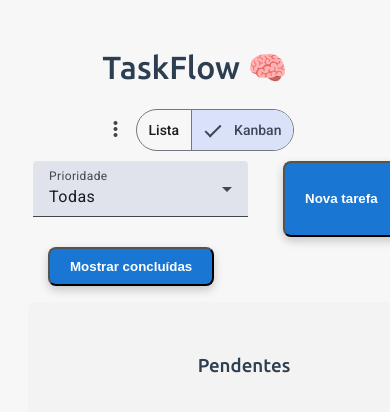
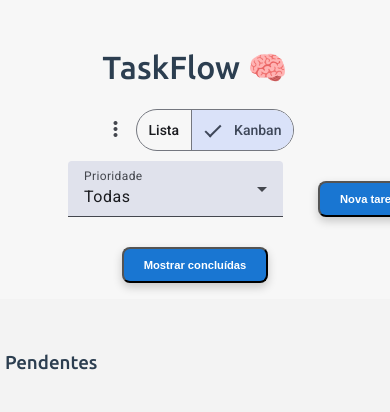
Before and after one commit to mageskylms/taskFlow, an Angular app: page / in a window 390 px wide. Both pictures are taken after a click on the radio button "Kanban". Shown: the top 412 px of the page. Built offline with nearby package versions, Linux system fonts and the light colour scheme.

Commit message:
Refactor task kanban layout for improved structure and responsiveness

```diff
--- a/src/app/components/task-kanban/task-kanban.component.css
+++ b/src/app/components/task-kanban/task-kanban.component.css
@@ -2,22 +2,26 @@
     display: flex;
     flex-direction: row;
     flex-wrap: wrap;
-    align-content: center;
-    margin: 10px 0;
+    justify-content: center;
+    align-items: center;
+    margin: 10px auto;
     gap: 30px;
     min-width: 430px;
 }
 
 mat-form-field {
-    width: 50%;
+    width: 10%;
     margin: 0 5px;
 }
 
 button {
     background-color: #1976d2;
     color: #fff;
+    font-size: 0.7em;
     font-weight: bold;
     padding: 10px 20px;
+    max-width: 200px;
+    max-height: 40px;
     border-radius: 8px;
     transition: all 0.3s ease;
     box-shadow: 0 4px 10px rgba(0, 0, 0, 0.2);
@@ -51,14 +55,23 @@ button:active {
     box-shadow: none;
 }
 
+.kanban {
+    display: flex;
+    flex-direction: column;
+    align-items: center;
+}
+
 .kanban-board {
     display: flex;
+    justify-content: center;
     flex-wrap: wrap;
     gap: 2rem;
     margin-top: 1rem;
 }
 
 .kanban-col {
+    display: flex;
+    flex-direction: row;
     flex-wrap: wrap;
     padding: 1rem;
     border-radius: 8px;
@@ -101,3 +114,10 @@ span {
     color: #666;
     margin-left: 0.5rem;
 }
+
+@media screen and (max-width: 430px) {
+    mat-form-field {
+        width: 50%;
+    }
+
+}
--- a/src/app/components/task-kanban/task-kanban.component.html
+++ b/src/app/components/task-kanban/task-kanban.component.html
@@ -10,6 +10,8 @@
     </mat-form-field>
     <button mat-raised-button color="primary" (click)="novaTask()">Nova tarefa</button>
 </div>
+
+<div class="kanban">
 
     <button class="mostrar-ocultar" mat-button (click)="mostrarConcluidas = !mostrarConcluidas">
         {{ mostrarConcluidas ? 'Ocultar concluídas' : 'Mostrar concluídas' }}
@@ -42,3 +44,4 @@
             </div>
         </div>
     </div>
+</div>
```
Lines whose indentation alone changed are shown as unchanged.
